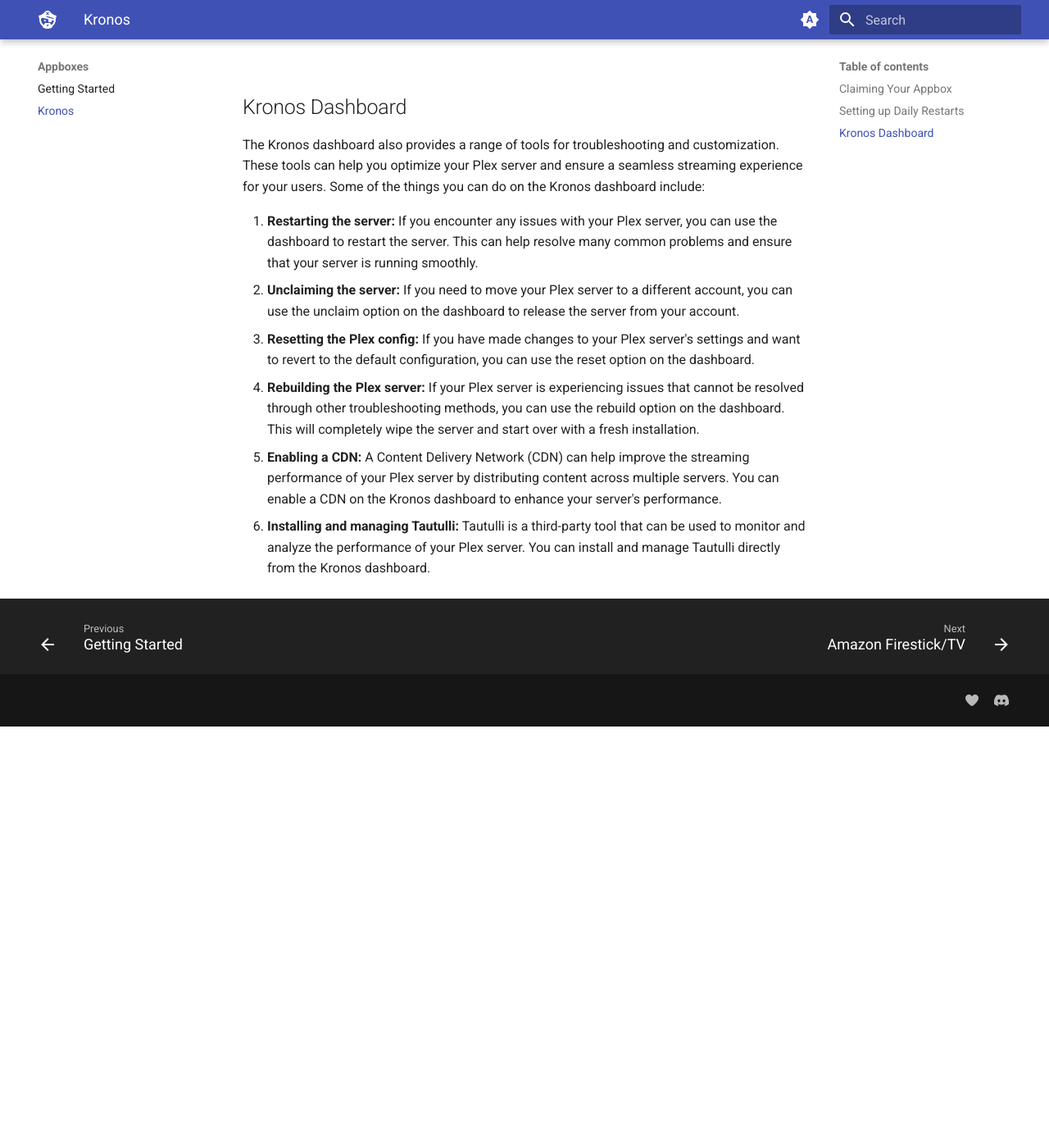
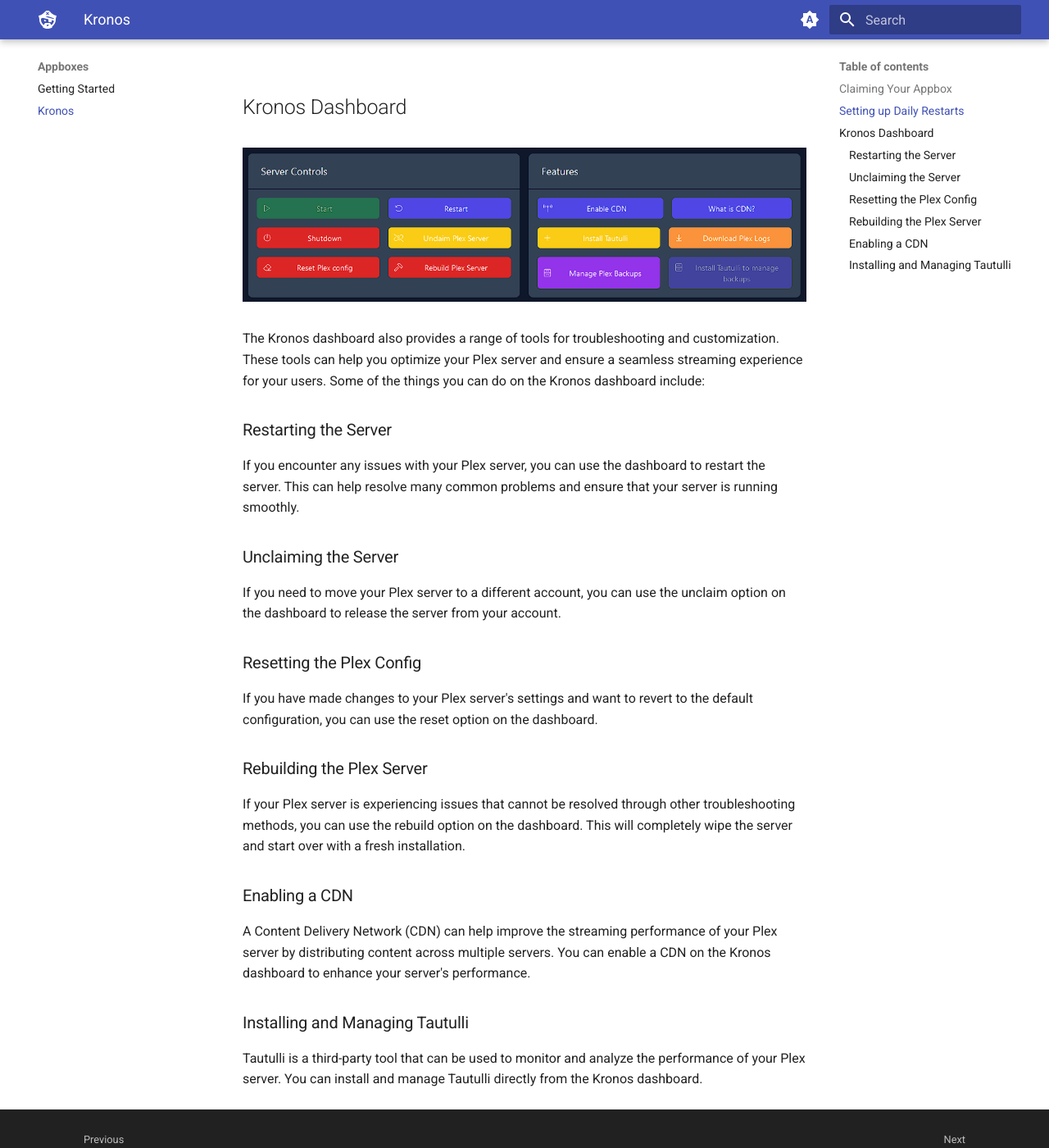
Before and after one commit to neomedia6989/docs-2, an MkDocs documentation site: the page built from docs/appboxes/kronos.md, in a window 1280 px wide and 1400 px high, scrolled down 3067 px. Shown: the whole window at 82% size. Built offline with MkDocs 1.6.1 and Material for MkDocs 9.7.7, drawn with Linux system fonts in a browser that asks for light colours; before the commit the page ends 3953 px from its top, so only the background shows below that; some of the changed lines change nothing that is shown.

Commit message:
Update kronos.md

```diff
--- a/docs/appboxes/kronos.md
+++ b/docs/appboxes/kronos.md
@@ -57,11 +57,33 @@
 
 ## Kronos Dashboard
 
+<figure markdown>
+![(../media/kronos_dashboard.png "The Kronos Dashboard")](https://docs.blackbeard.media/media/kronos_dashboard.png){ width=750 }
+  <figcaption></figcaption>
+</figure>
+
 The Kronos dashboard also provides a range of tools for troubleshooting and customization. These tools can help you optimize your Plex server and ensure a seamless streaming experience for your users. Some of the things you can do on the Kronos dashboard include:
 
-1. **Restarting the server:** If you encounter any issues with your Plex server, you can use the dashboard to restart the server. This can help resolve many common problems and ensure that your server is running smoothly.
-2. **Unclaiming the server:** If you need to move your Plex server to a different account, you can use the unclaim option on the dashboard to release the server from your account.
-3. **Resetting the Plex config:** If you have made changes to your Plex server's settings and want to revert to the default configuration, you can use the reset option on the dashboard.
-4. **Rebuilding the Plex server:** If your Plex server is experiencing issues that cannot be resolved through other troubleshooting methods, you can use the rebuild option on the dashboard. This will completely wipe the server and start over with a fresh installation.
-5. **Enabling a CDN:** A Content Delivery Network (CDN) can help improve the streaming performance of your Plex server by distributing content across multiple servers. You can enable a CDN on the Kronos dashboard to enhance your server's performance.
-6. **Installing and managing Tautulli:** Tautulli is a third-party tool that can be used to monitor and analyze the performance of your Plex server. You can install and manage Tautulli directly from the Kronos dashboard.
+### Restarting the Server
+
+If you encounter any issues with your Plex server, you can use the dashboard to restart the server. This can help resolve many common problems and ensure that your server is running smoothly.
+
+### Unclaiming the Server
+
+If you need to move your Plex server to a different account, you can use the unclaim option on the dashboard to release the server from your account.
+
+### Resetting the Plex Config
+
+If you have made changes to your Plex server's settings and want to revert to the default configuration, you can use the reset option on the dashboard.
+
+### Rebuilding the Plex Server
+
+If your Plex server is experiencing issues that cannot be resolved through other troubleshooting methods, you can use the rebuild option on the dashboard. This will completely wipe the server and start over with a fresh installation.
+
+### Enabling a CDN
+
+A Content Delivery Network (CDN) can help improve the streaming performance of your Plex server by distributing content across multiple servers. You can enable a CDN on the Kronos dashboard to enhance your server's performance.
+
+### Installing and Managing Tautulli
+
+Tautulli is a third-party tool that can be used to monitor and analyze the performance of your Plex server. You can install and manage Tautulli directly from the Kronos dashboard.
```
